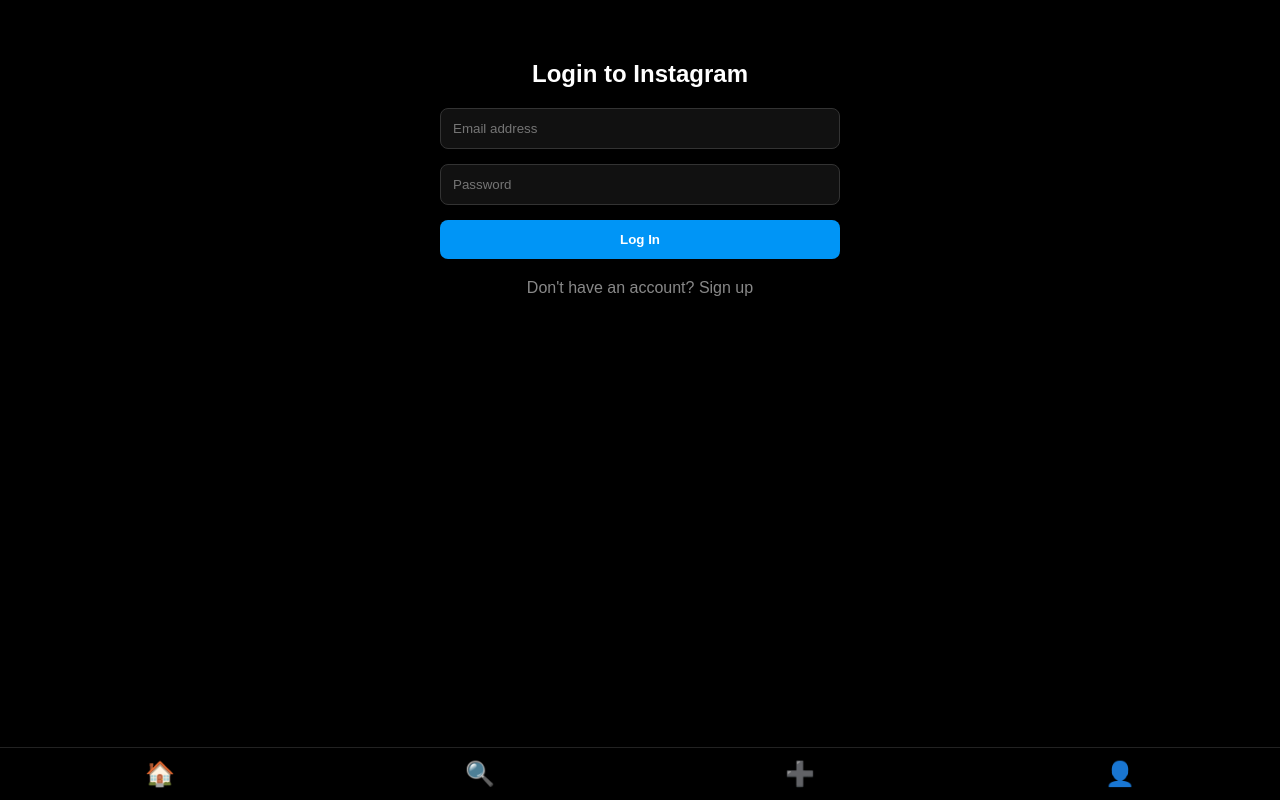
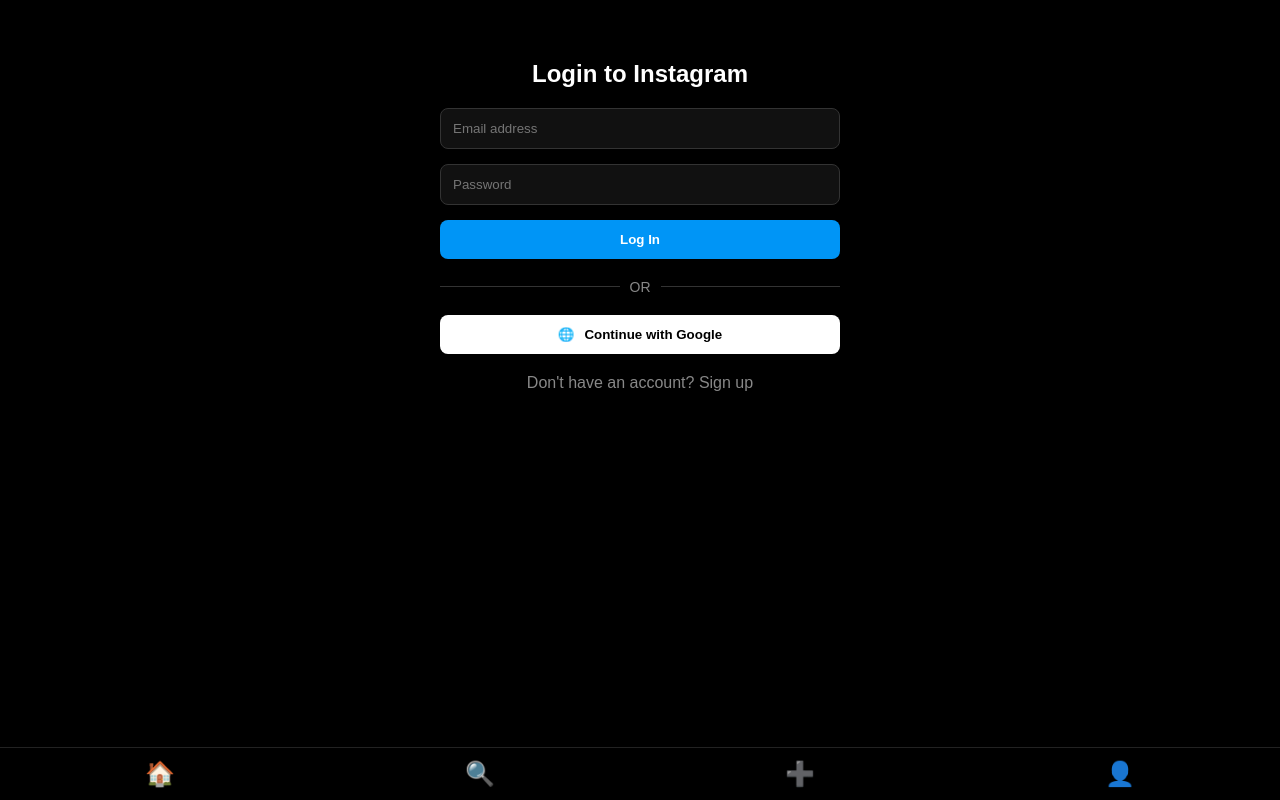
Before and after one commit to arfuu0-spec/instagram-dummy, a Next.js app: page /login in a window 1280 px wide. Built offline with nearby package versions, Linux system fonts and the light colour scheme; no server answers.

Commit message:
Update page.tsx

```diff
--- a/app/login/page.tsx
+++ b/app/login/page.tsx
@@ -21,7 +21,7 @@
     if (isSignUp) {
       const { error } = await supabase.auth.signUp({ email, password })
       if (error) alert(error.message)
-      else alert('Signup successful! Check your email or try logging in.')
+      else alert('Signup successful! You can now log in.')
     } else {
       const { error } = await supabase.auth.signInWithPassword({ email, password })
       if (error) {
@@ -33,9 +33,21 @@
     setLoading(false)
   }
 
+  const handleGoogleLogin = async () => {
+    const { error } = await supabase.auth.signInWithOAuth({
+      provider: 'google',
+      options: {
+        redirectTo: `${window.location.origin}/`,
+      },
+    })
+    if (error) alert(error.message)
+  }
+
   return (
     <div style={{ padding: '40px 20px', maxWidth: '400px', margin: '0 auto', fontFamily: 'sans-serif', color: '#fff' }}>
       <h2 style={{ textAlign: 'center', marginBottom: '20px' }}>{isSignUp ? 'Create an Account' : 'Login to Instagram'}</h2>
+
+      {/* Email / Password Form */}
       <form onSubmit={handleAuth} style={{ display: 'flex', flexDirection: 'column', gap: '15px' }}>
         <input
           type="email"
@@ -61,6 +73,22 @@
           {loading ? 'Please wait...' : isSignUp ? 'Sign Up' : 'Log In'}
         </button>
       </form>
+
+      {/* Divider */}
+      <div style={{ display: 'flex', alignItems: 'center', margin: '20px 0', color: '#888' }}>
+        <div style={{ flex: 1, height: '1px', background: '#333' }}></div>
+        <span style={{ padding: '0 10px', fontSize: '14px' }}>OR</span>
+        <div style={{ flex: 1, height: '1px', background: '#333' }}></div>
+      </div>
+
+      {/* Google Login Button */}
+      <button
+        onClick={handleGoogleLogin}
+        style={{ width: '100%', padding: '12px', background: '#fff', border: 'none', borderRadius: '8px', color: '#000', fontWeight: 'bold', cursor: 'pointer', display: 'flex', alignItems: 'center', justifyContent: 'center', gap: '10px' }}
+      >
+        <span>🌐</span> Continue with Google
+      </button>
+
       <p style={{ textAlign: 'center', marginTop: '20px', color: '#888', cursor: 'pointer' }} onClick={() => setIsSignUp(!isSignUp)}>
         {isSignUp ? 'Already have an account? Log in' : "Don't have an account? Sign up"}
       </p>
```
